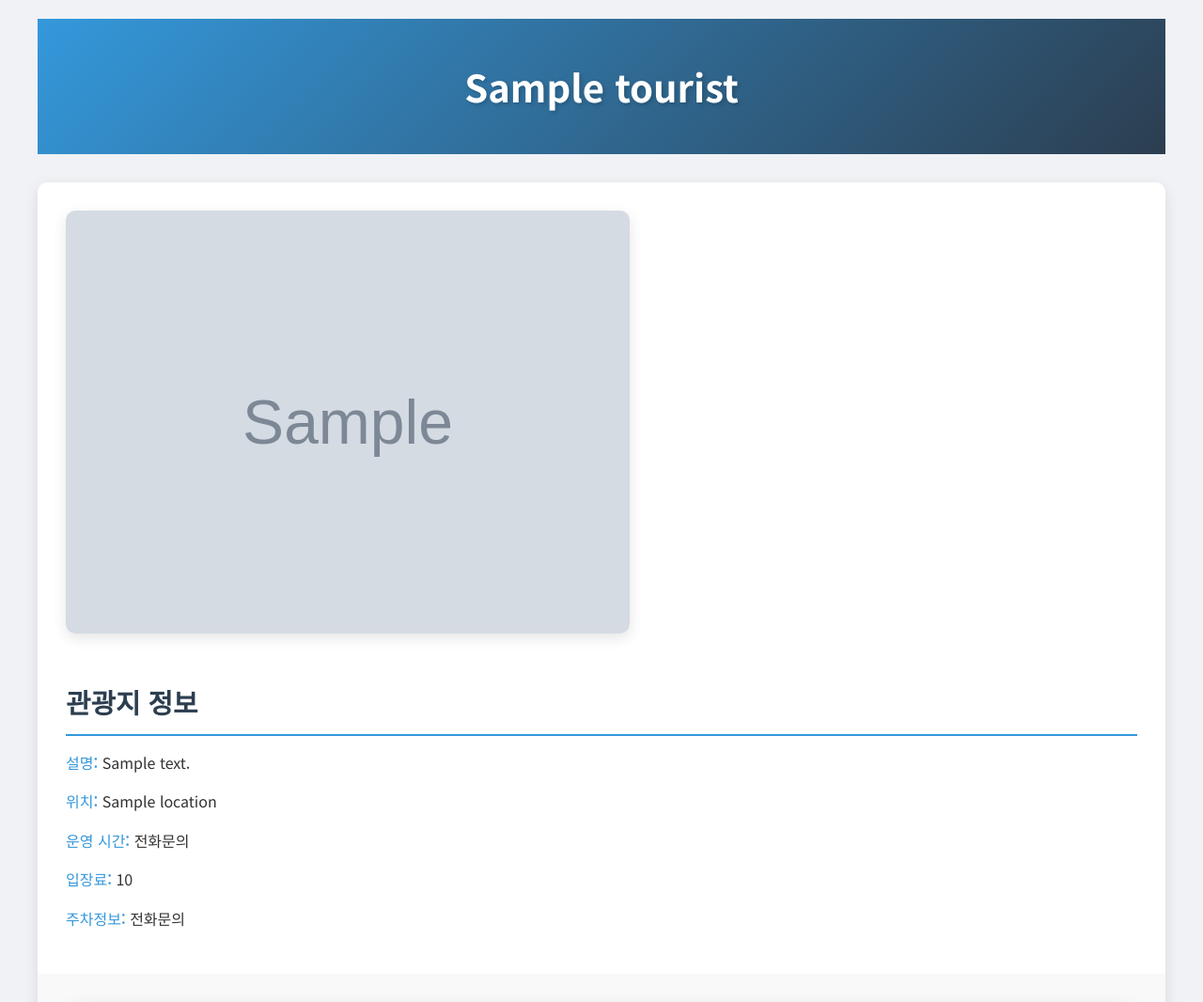
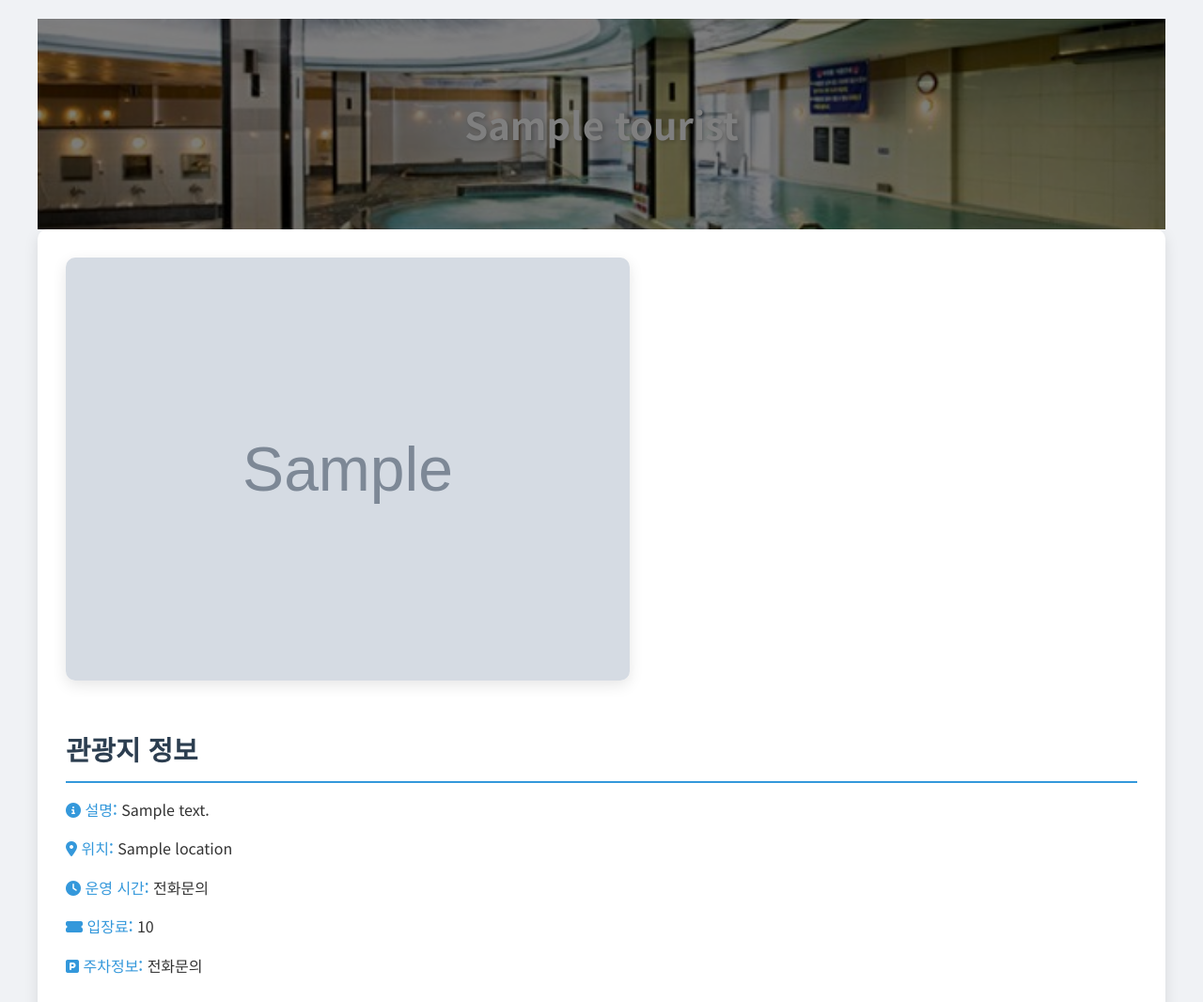
Before and after one commit to Cup-Of-Liber-Tea/MapPro, a Django app: template travel/templates/tourist_detail.html in a window 1280 px wide. Shown: the top 1066 px of the page at 94% size. Run offline with Django 3.2, Linux system fonts and the light colour scheme; the template is opened without the code that fills it: most values are stand-ins (such as "Sample title", 1, 10 or a date in 2020); grey boxes marked "Sample" are stand-in pictures; a map, chart or similar area stays blank; some libraries are stand-ins or nearby versions.

Commit message:
여행 상세 페이지 css 수정

```diff
--- a/travel/templates/tourist_detail.html
+++ b/travel/templates/tourist_detail.html
@@ -4,8 +4,10 @@
     <meta charset="UTF-8">
     <meta name="viewport" content="width=device-width, initial-scale=1.0">
     <title>{{ tourist.name }} - 관광지 정보</title>
+    <link rel="stylesheet" href="https://cdnjs.cloudflare.com/ajax/libs/font-awesome/6.5.1/css/all.min.css">
     <script type="text/javascript" src="//dapi.kakao.com/v2/maps/sdk.js?appkey=f26bd7545241d9c1ec2adeeb0b80900f"></script>
     <style>
+        /* 기존 CSS 내용 */
         @import url('https://fonts.googleapis.com/css2?family=Noto+Sans+KR:wght@300;400;500;700&display=swap');
 
         body {
@@ -24,11 +26,24 @@
         }
 
         header {
-            background: linear-gradient(135deg, #3498db, #2c3e50);
+            background-image: url(/media/tourist_images/%EA%B2%BD%EC%A3%BC_%EC%8A%A4%ED%8C%8C%EC%9B%94%EB%93%9C.jpg);
+            background-size: cover;
+            background-position: center;
             color: white;
             text-align: center;
-            padding: 40px 0;
-            margin-bottom: 30px;
+            padding: 80px 0;
+            position: relative;
+        }
+
+        header::before {
+            content: '';
+            position: absolute;
+            top: 0;
+            left: 0;
+            width: 100%;
+            height: 100%;
+            background-color: rgba(0, 0, 0, 0.5);
+            z-index: 0;
         }
 
         h1 {
@@ -183,11 +198,11 @@
                 {% endif %}
 
                 <h2>관광지 정보</h2>
-                <p><strong>설명:</strong> {{ tourist.description }}</p>
-                <p><strong>위치:</strong> {{ tourist.location }}</p>
-                <p><strong>운영 시간:</strong> {{ tourist.operating_hours|default:"전화문의" }}</p>
-                <p><strong>입장료:</strong> {{ tourist.entrance_fee|default:"홈페이지문의" }}</p>
-                <p><strong>주차정보:</strong> {{ tourist.parking|default:"전화문의" }}</p>
+                <p><strong><i class="fa-solid fa-info-circle"></i> 설명:</strong> {{ tourist.description }}</p>
+                <p><strong><i class="fa-solid fa-map-marker-alt"></i> 위치:</strong> {{ tourist.location }}</p>
+                <p><strong><i class="fa-solid fa-clock"></i> 운영 시간:</strong> {{ tourist.operating_hours|default:"전화문의" }}</p>
+                <p><strong><i class="fa-solid fa-ticket-alt"></i> 입장료:</strong> {{ tourist.entrance_fee|default:"홈페이지문의" }}</p>
+                <p><strong><i class="fa-solid fa-parking"></i> 주차정보:</strong> {{ tourist.parking|default:"전화문의" }}</p>
             </div>
 
             <div class="map-section">
@@ -213,7 +228,7 @@
         <a href="{% url 'tourist_list' %}" class="back-link">목록으로 돌아가기</a>
     </div>
 
-    <script>
+     <script>
         // 경주 위치
         const kyungjuLocation = {
             latitude: 35.8393, // 경주 위도
```
